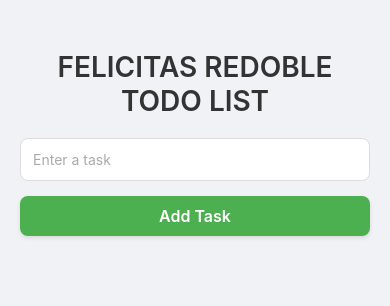
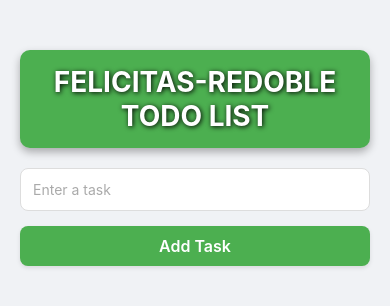
Before and after one commit to ninoredoble/TODOAPP, a React Native app: screen / in a window 390 px wide. Shown: the top 306 px of the page. Built offline with nearby package versions, Linux system fonts and the light colour scheme.

Commit message:
Design Improvement

```diff
--- a/App.js
+++ b/App.js
@@ -39,7 +39,9 @@ export default function App() {
 
   return (
     <View style={styles.container}>
-      <Text style={styles.title}>FELICITAS REDOBLE TODO LIST</Text>
+      <View style={styles.titleContainer}>
+        <Text style={styles.title}>FELICITAS-REDOBLE TODO LIST</Text>
+      </View>
       <TextInput
         style={styles.input}
         placeholder="Enter a task"
@@ -85,12 +87,27 @@ const styles = StyleSheet.create({
     paddingTop: 50,
     paddingHorizontal: 20,
   },
+  titleContainer: {
+    backgroundColor: '#4CAF50', // Background color
+    paddingVertical: 15,
+    paddingHorizontal: 20,
+    borderRadius: 10,
+    marginBottom: 20,
+    shadowColor: '#000',
+    shadowOffset: { width: 0, height: 4 },
+    shadowOpacity: 0.3,
+    shadowRadius: 8,
+    elevation: 5,
+    alignItems: 'center',
+  },
   title: {
     fontSize: 28,
-    fontWeight: '600',
-    marginBottom: 20,
+    fontWeight: 'bold',
+    color: '#fff',
+    textShadowColor: '#000',
+    textShadowOffset: { width: 1, height: 1 },
+    textShadowRadius: 5,
     textAlign: 'center',
-    color: '#333',
   },
   input: {
     padding: 12,
--- a/app.json
+++ b/app.json
@@ -19,9 +19,6 @@
         "foregroundImage": "./assets/adaptive-icon.png",
         "backgroundColor": "#ffffff"
       }
-    },
-    "web": {
-      "favicon": "./assets/favicon.png"
-    }
   }
 }
+}
```
